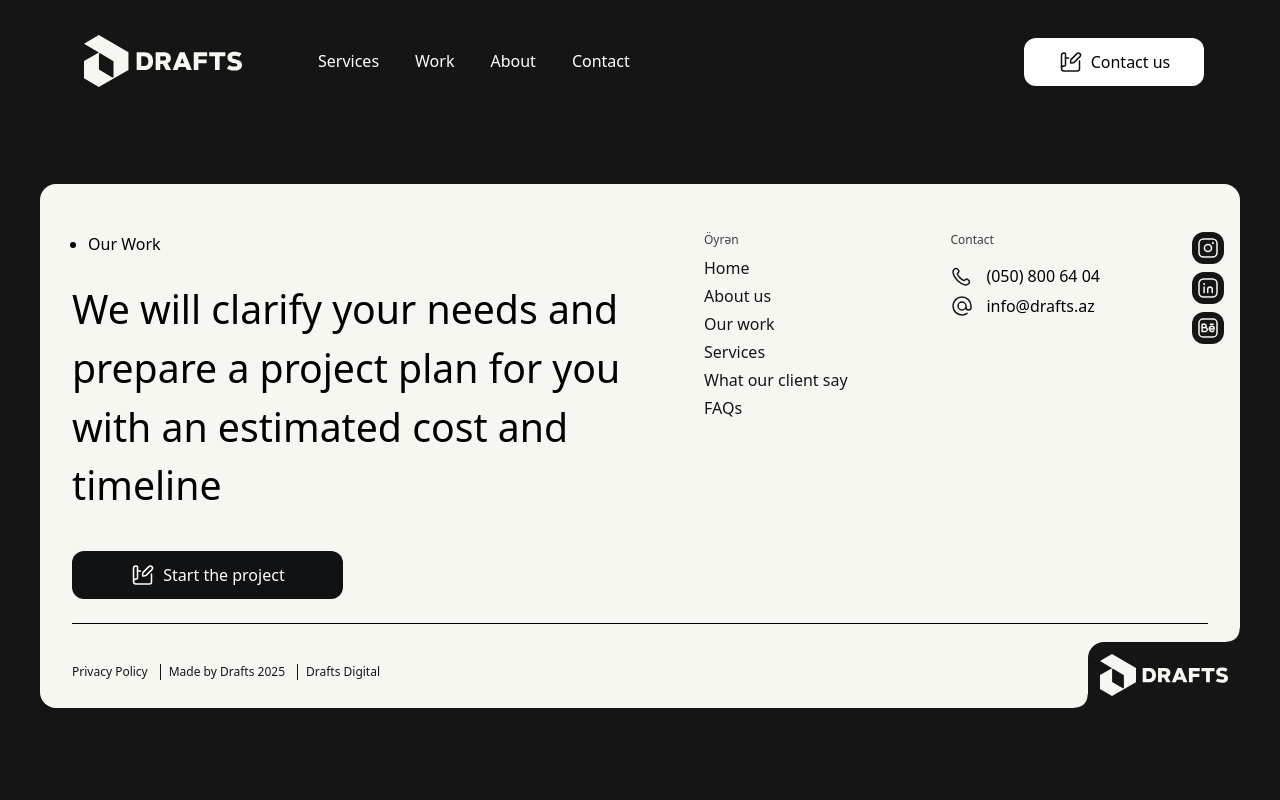
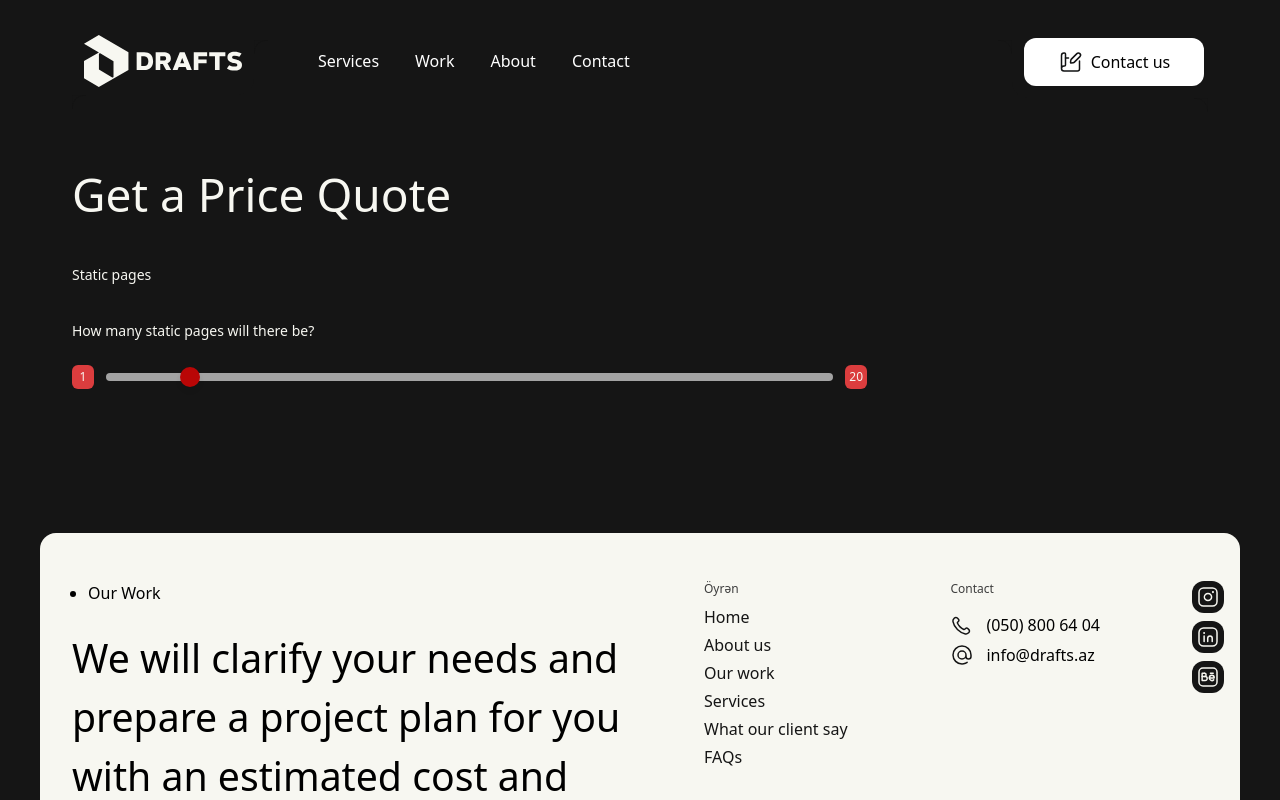
Before and after one commit to emilhuseynvh/drafts.az, a Next.js app: page /en/calculator in a window 1280 px wide. Shown: the top 800 px of the page. Built offline with nearby package versions, Linux system fonts and the light colour scheme.

Commit message:
input component added

```diff
--- a/src/app/[locale]/calculator/page.tsx
+++ b/src/app/[locale]/calculator/page.tsx
@@ -1,11 +1,25 @@
-import React from 'react'
+import Input from '@/components/ui/Input';
+import { useTranslations } from 'next-intl';
+import React from 'react';
 
 const page: React.FC = () => {
-  return (
-    <div className='container'>
+    const t = useTranslations();
+    return (
+        <div className='wrapper mt-30'>
+            <div className='w-[70%] text-primary-white font-normal'>
+                <h1 className='text-[46px]'>{t('payment.title')}</h1>
+                <div className='mt-9'>
+                    <p className='text-sm font-medium'>{t('payment.page.title')}</p>
+                    <p className='mt-9 text-sm font-medium'>{t('payment.page.desc')}</p>
+                    <div className='flex gap-3 mt-6 w-full items-center'>
+                        <p className='size-6 bg-primary flex justify-center items-center rounded-md text-xs font-medium'>1</p>
+                        <Input inpValue={3} max={20} min={1} step={1} />
+                        <p className='size-6 bg-primary flex justify-center items-center rounded-md text-xs font-medium'>20</p>
+                    </div>
+                </div>
+            </div>
+        </div>
+    );
+};
 
-    </div>
-  )
-}
-
-export default page
+export default page;
--- /dev/null
+++ b/src/components/ui/Input.tsx
@@ -0,0 +1,16 @@
+import React from 'react';
+
+interface InputProps {
+    max?: number;
+    min?: number;
+    step?: number;
+    inpValue?: number
+}
+
+const Input: React.FC<InputProps> = ({ max, min, step, inpValue }) => {
+    return (
+        <input max={max} defaultValue={inpValue} min={min} step={step} className='w-full custom-range' type="range" />
+    );
+};
+
+export default Input;
--- a/src/styles/globals.css
+++ b/src/styles/globals.css
@@ -104,6 +104,55 @@
     font-weight: 700 !important;
 }
 
+
+.custom-range {
+    -webkit-appearance: none;
+    width: 100%;
+    height: 8px;
+    background: #e0e0e0;
+    outline: none;
+    opacity: 0.7;
+    transition: opacity 0.2s;
+    border-radius: 10px;
+    cursor: pointer;
+}
+
+.custom-range:hover {
+    opacity: 1;
+}
+
+.custom-range::-webkit-slider-thumb {
+    -webkit-appearance: none;
+    appearance: none;
+    width: 20px;
+    height: 20px;
+    background: #ff0000;
+    cursor: pointer;
+    border-radius: 50%;
+    transition: transform 0.2s;
+    box-shadow: 0 4px 6px rgba(0,0,0,0.1);
+}
+
+.custom-range::-webkit-slider-thumb:hover {
+    transform: scale(1.1);
+}
+
+.custom-range::-moz-range-thumb {
+    width: 5px !important;
+    height: 5px !important;
+    background: #ff0000;
+    cursor: pointer;
+    border-radius: 50%;
+    transition: transform 0.2s;
+    box-shadow: 0 4px 6px rgba(0,0,0,0.1);
+}
+
+.custom-range::-moz-range-thumb:hover {
+    transform: scale(1.1);
+}
+
+
+
 @media only screen and (min-width: 426px) and (max-width: 499px) {
     .swiper-button-prev {
         left: 36% !important;
```
